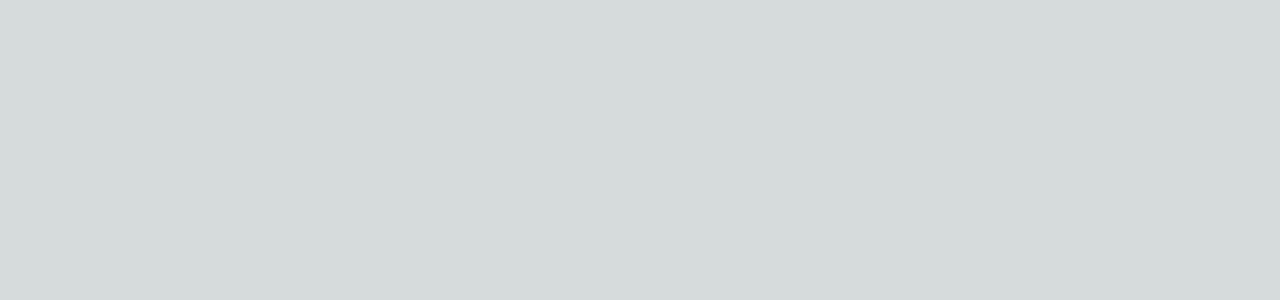
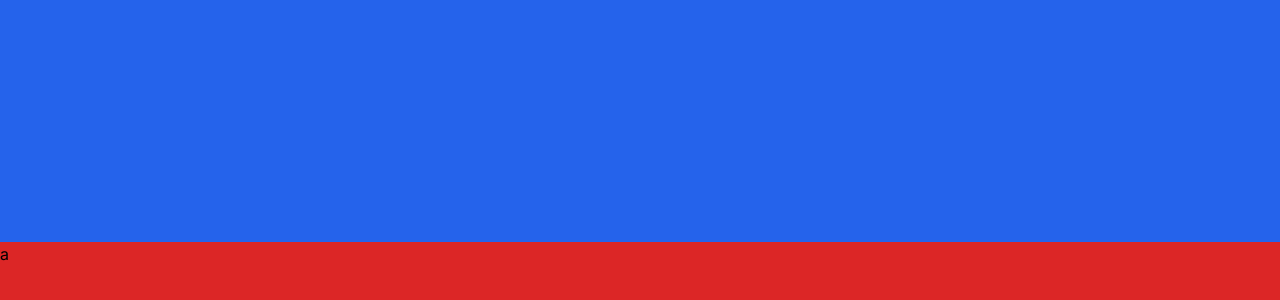
Before and after one commit to Anushkai1/NextJS-Tutorial, a Next.js app: page / in a window 1280 px wide. Shown: the part 2158-2458 px from the top of the page. Before the commit the page ends 800 px from the top, so only its background shows below. Built offline with nearby package versions, Linux system fonts and the light colour scheme.

Commit message:
Animate on Scroll

```diff
--- a/app/page.tsx
+++ b/app/page.tsx
@@ -2,11 +2,13 @@
 import React from 'react'
 import { motion } from "framer-motion"
 
-
 function Home() {
 
   return (
-    <div >
+    <div>
+      <div className='relative h-svh w-full bg-blue-600 p-10' style={{ height: '300vh' }}>a</div>
+
+      <div className='relative overflow-hidden'>
 
         <motion.div
           variants={{
@@ -15,13 +17,15 @@ function Home() {
           }}
           initial="hidden"
           whileInView="visible"
-        transition={{ duration: .3, delay: .2 }}
+          transition={{ duration: 1, delay: .2 }}
         >
 
           <div className='relative h-svh w-full bg-red-600'>a</div>
+        </motion.div>
 
-      </motion.div>
       </div>
+    </div>
+
   )
 }
 
```
Lines whose indentation alone changed are shown as unchanged.
